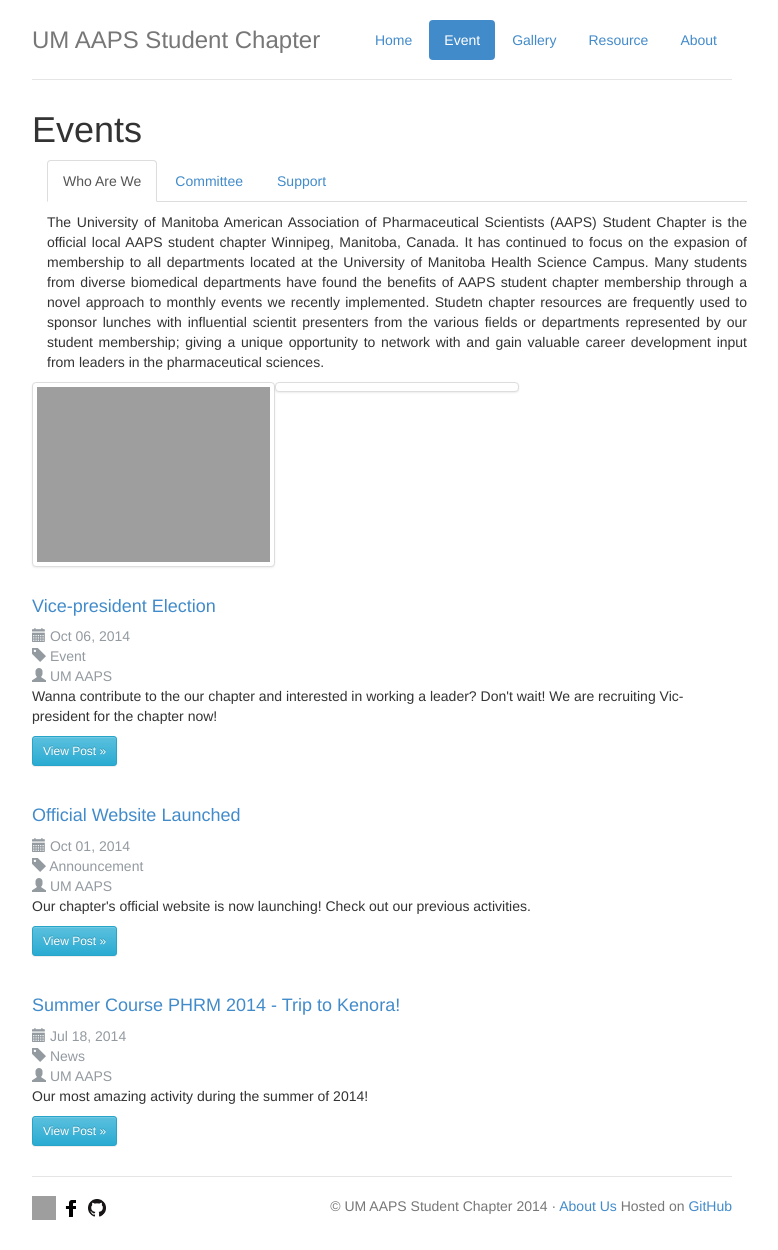
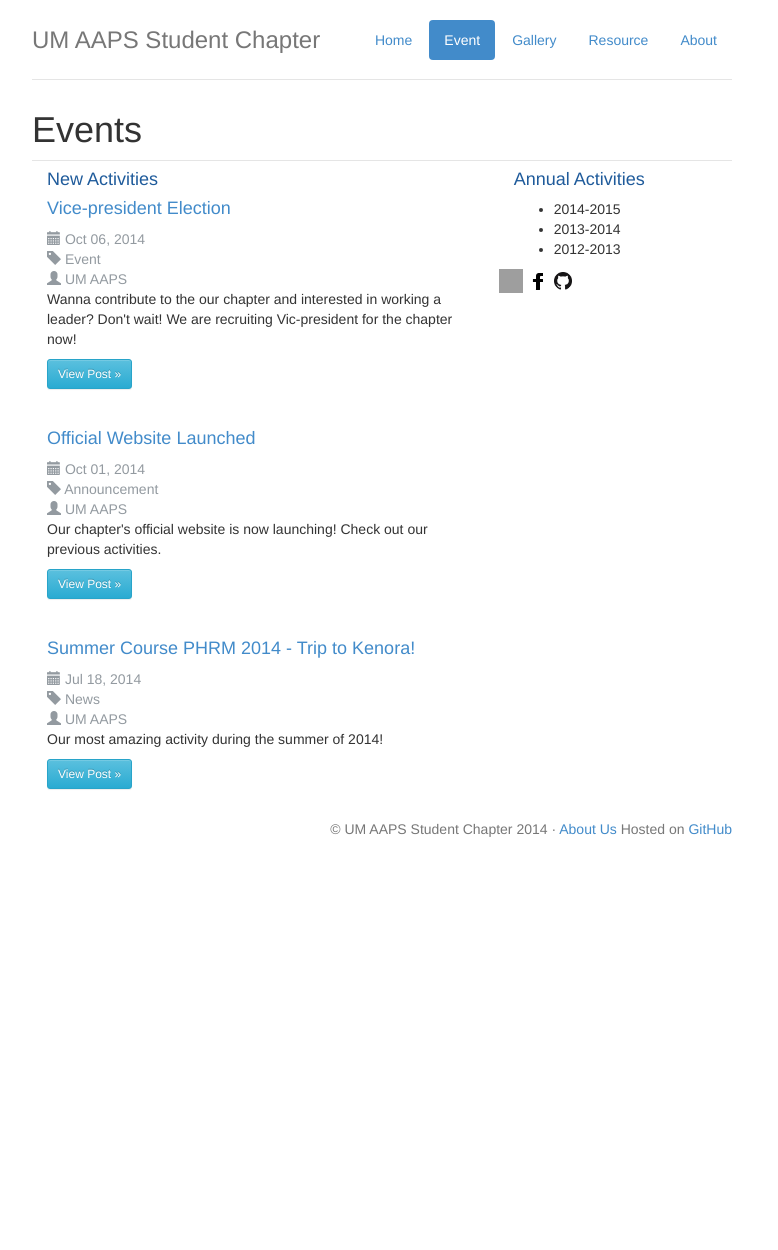
Before and after one commit to umaaps/umaaps.github.io, a Jekyll site: the page built from posts.html, in a window 1280 px wide. Shown: the whole page, without its empty margins (273-1051 px from the left). Built offline with Jekyll 4.4.1, drawn with Linux system fonts in a browser that asks for light colours; after the commit the page ends 900 px from its top, so only the background shows below that.

Commit message:
add annual_activity and change the posts.html structure

```diff
--- a/_config.yml
+++ b/_config.yml
@@ -16,6 +16,7 @@ assetsurl: http://umaaps.github.io/assets
 imageurl: http://umaaps.github.io/assets/images
 bootstrapurl: http://umaaps.github.io/assets/bootstrap
 fancyboxurl: http://umaaps.github.io/assets/fancybox
+annual_activityurl: http://umaaps.github.io/assets/annual_activity
 
 # Static URL's
 staticurl: http://umaaps.github.io/assets
--- a/about.html
+++ b/about.html
@@ -65,19 +65,19 @@ permalink: /about/
                 		<tr><td>
                     		<address>
                         		<p>Join Us:</td>
-                        		<td  align="right"><a class="btn btn-large btn-success" href="{{site.baseurl}}/signup/"><span class="glyphicon glyphicon-user"></span> Click Here</a></p>
+                        		<td  align="right"><a class="btn btn-sm btn-success" href="{{site.baseurl}}/signup/"><span class="glyphicon glyphicon-user"></span> Click Here</a></p>
                     		</address>
                 		</td></tr>
                 		<tr><td>
                     		<address>
                         		<p>General Enquires:</td>
-                        		<td align="right"><a class="btn btn-default" href="mailto:{{site.contact_email}}"><span class="glyphicon glyphicon-envelope"></span> {{site.contact_email}}</a></p>
+                        		<td align="right"><a class="btn btn-sm btn-default" href="mailto:{{site.contact_email}}"><span class="glyphicon glyphicon-envelope"></span> {{site.contact_email}}</a></p>
                     		</address>
                 		</td></tr>
                 		<tr><td>
                     		<address>
                         		<p>Website Support:</td>
-                        		<td align="right"><a class="btn btn-default" href="mailto:{{site.web_email}}"><span class="glyphicon glyphicon-envelope"></span> {{site.web_email}}</a></p>
+                        		<td align="right"><a class="btn btn-sm btn-default" href="mailto:{{site.web_email}}"><span class="glyphicon glyphicon-envelope"></span> {{site.web_email}}</a></p>
                     		</address>
                 		</td></tr>
             		</table>
--- a/posts.html
+++ b/posts.html
@@ -5,87 +5,11 @@ permalink: /posts/
 ---
 
 
-<div class="container">
-    <ul class="nav nav-tabs">
-        <li class="nav active"><a href="#who" data-toggle="tab">Who Are We</a></li>
-        <li class="nav"><a href="#committee" data-toggle="tab">Committee</a></li>
-        <li class="nav"><a href="#support" data-toggle="tab">Support</a></li>
-    </ul>
 
-    <!-- Tab panes -->
-    <div class="tab-content">
-
-        <!-- ABOUT -->
-        <div class="tab-pane fade in active" id="who">
-
-            <section>
-                <p></p>
-                <p align="justify">The University of Manitoba American Association of Pharmaceutical Scientists (AAPS) Student Chapter is the official local AAPS student chapter Winnipeg, Manitoba, Canada. It has continued to focus on the expasion of membership to all departments located at the University of Manitoba Health Science Campus. Many students from diverse biomedical departments have found the benefits of AAPS student chapter membership through a novel approach to monthly events we recently implemented. Studetn chapter resources are frequently used to sponsor lunches with influential scientit presenters from the various fields or departments represented by our student membership; giving a unique opportunity to network with and gain valuable career development input from leaders in the pharmaceutical sciences.</p>
-
-                <div class="row">
-                    <div class="col-xs-6 col-sm-4 thumbnail"><img class="img-responsive" src="{{site.imageurl}}logos/alumni-fund.jpg" alt="StrathSEDS is part funded by the University of Strathclyde Alumni Fund"></div>
-                    <div class="col-xs-6 col-sm-4 thumbnail"><img class="img-responsive" src="{{site.logo}}" /></div>
-                    <!-- Optional: clear the XS cols if their content doesn't match in height -->
-                    <!--<div class="clearfix visible-xs"></div>
-                    <div class="col-xs-6 col-sm-4 thumbnail"></div>-->
-
-            </section>
-
-        </div>
-
-        <!-- COMMITTEE -->
-        <div class="tab-pane fade" id="committee">
-
-            <section>
-                <p></p>
-                <p class="lead">UM AAPS Student Chapter Committee:</p>
-                    <ul class="media-list">
-                        {% for committee_positions in site.committee_positions %}
-                        {% assign committee = site.committee[committee_positions] %}
-                        <li class="media">
-                            <img class="pull-left img-thumbnail" src="https://0.gravatar.com/avatar/{{committee.gravatar}}?s=75" alt="{{committee.name}}" />
-                                <div class="media-body">
-                                    <p><h5 class="media-heading"><b>{{committee.name}}</b></h5></p>
-                                    <p><span class="label label-success">{{committee.position}}</span></p>
-                                    <small>Email: <a href="mailto:{{committee.email}}">{{committee.email}}</a></small>
-                                </div>
-                        </li>
-                        {% endfor %}
-                    </ul>
-            </section>
-        </div>
-
-        <!-- SUPPORT -->
-        <div class="tab-pane fade" id="support">
-
-            <section>
-                <p></p>
-                    <table>
-                        <tr><td>
-                            <address>
-                                <p>Join Us:</td>
-                                <td  align="right"><a class="btn btn-large btn-success" href="{{site.baseurl}}/signup/"><span class="glyphicon glyphicon-user"></span> Click Here</a></p>
-                            </address>
-                        </td></tr>
-                        <tr><td>
-                            <address>
-                                <p>General Enquires:</td>
-                                <td align="right"><a class="btn btn-default" href="mailto:{{site.contact_email}}"><span class="glyphicon glyphicon-envelope"></span> {{site.contact_email}}</a></p>
-                            </address>
-                        </td></tr>
-                        <tr><td>
-                            <address>
-                                <p>Website Support:</td>
-                                <td align="right"><a class="btn btn-default" href="mailto:{{site.web_email}}"><span class="glyphicon glyphicon-envelope"></span> {{site.web_email}}</a></p>
-                            </address>
-                        </td></tr>
-                    </table>
-            </section>
-        </div>
-    </div>
-</div>
 
 <!-- Start of all posts -->
+<div class="col-lg-8">
+<h4 style="color:#1f5b9b">New Activities</h4>
 {% for post in site.posts %}
     <article>
 
@@ -101,4 +25,14 @@ permalink: /posts/
     </article>
         </br>
 {% endfor %}
+</div>
 <!-- End of all posts -->
+
+<div class="container col-lg-4">
+    <h4 style="color:#1f5b9b">Annual Activities</h4>
+    <ul>
+        <li class="fancybox fancybox.iframe" href="{{site.annual_activityurl}}2014-2015.html">2014-2015</a></li>
+        <li class="fancybox fancybox.iframe" href="{{site.annual_activityurl}}2013-2014.html">2013-2014</a></li>
+        <li class="fancybox fancybox.iframe" href="{{site.annual_activityurl}}2012-2013.html">2012-2013</a></li>
+    </ul>
+</div>
```
Also changed, not shown: 3 other files.
